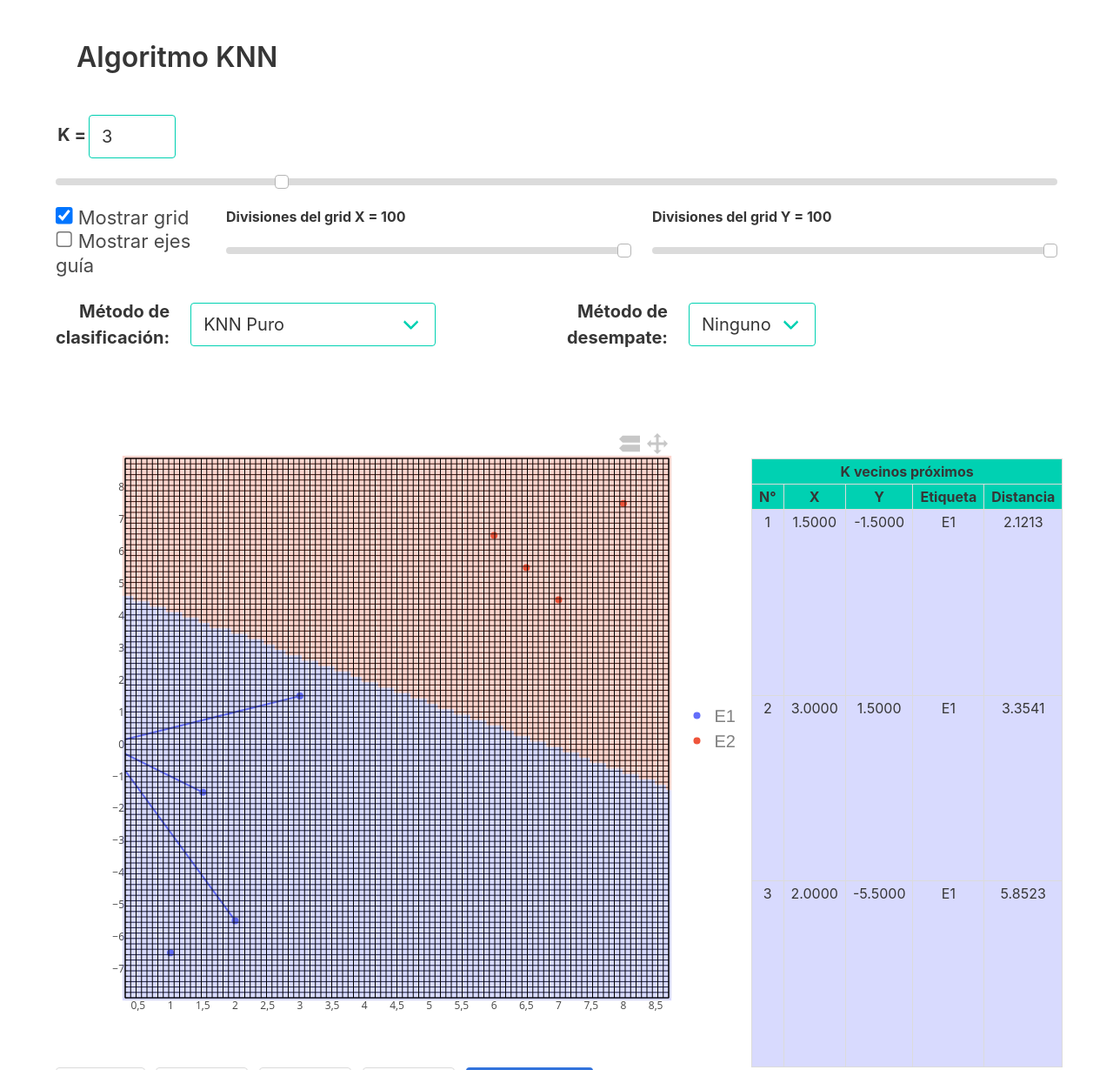
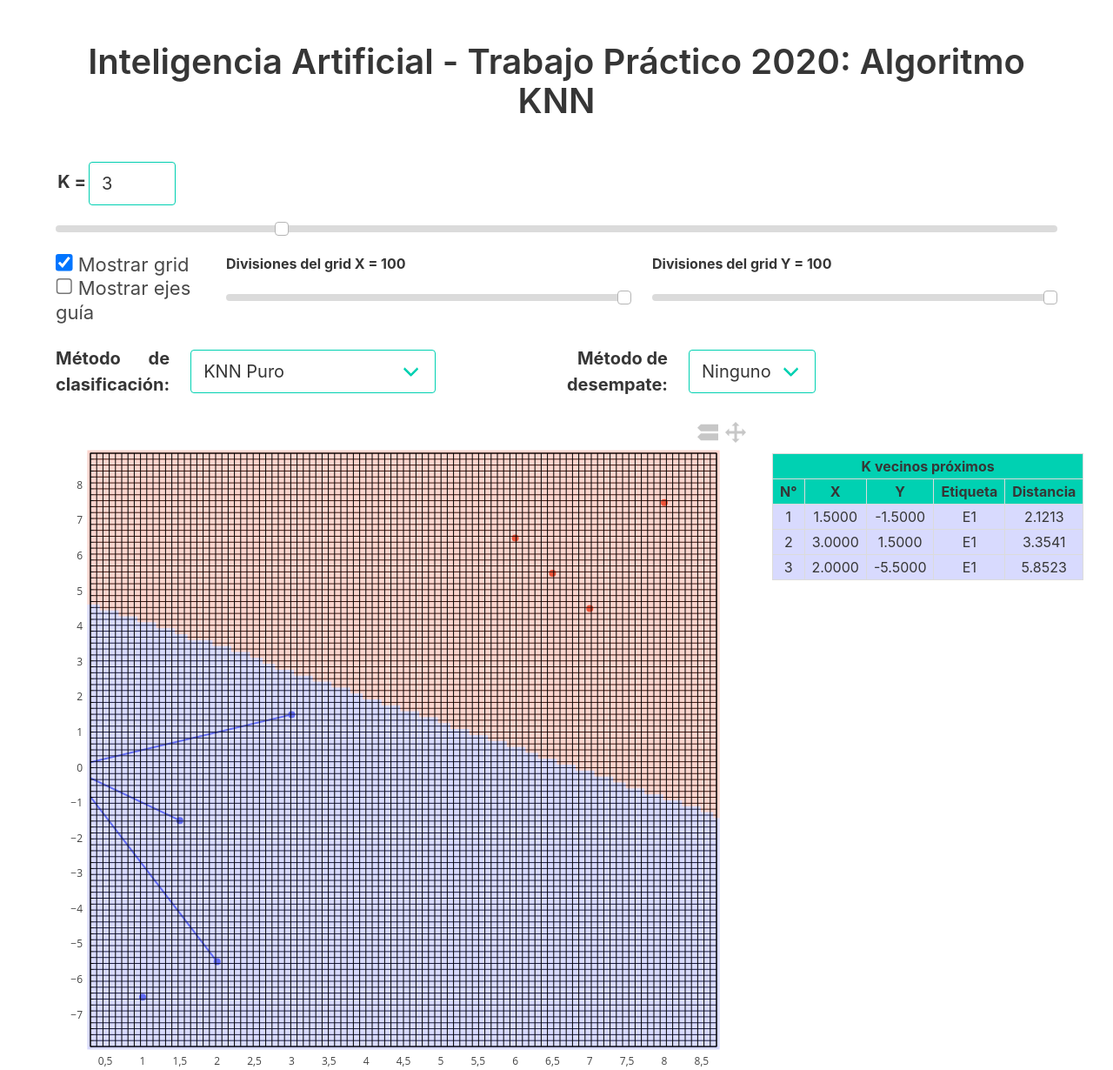
Before and after one commit to ianvaernet/IA-TPI, a plain HTML site: page index.html in a window 1280 px wide. Shown: the top 1230 px of the page at 87% size. Drawn offline with nearby package versions, Linux system fonts and the light colour scheme.

Commit message:
labels moved and chart resized

```diff
--- a/css/main.css
+++ b/css/main.css
@@ -4,8 +4,12 @@
   pointer-events: none;
 }
 
-.inline {
-  display: inline-flex;
+.text-center {
+  text-align: center;
+}
+
+.text-justify {
+  text-align: justify;
 }
 
 .font-18 {
@@ -17,7 +21,7 @@
 }
 
 #knn-table {
-  margin-top: 100px;
+  margin-top: 40px;
 }
 
 #k-label {
@@ -27,11 +31,6 @@
 
 #k-input {
   max-width: 100px;
-}
-
-.modebar {
-  margin-top: 67px !important;
-  margin-right: 90px !important;
 }
 
 .td-remove-row {
--- a/index.html
+++ b/index.html
@@ -1,6 +1,6 @@
 <html>
   <head>
-    <title>TPI IA 2020: KNN</title>
+    <title>IA-TP2020: Algoritmo KNN</title>
     <link rel="stylesheet" href="css/main.css" />
     <link rel="stylesheet" href="css/bulma.min.css" />
     <link rel="stylesheet" href="css/bulma-slider.min.css" />
@@ -23,7 +23,9 @@
       <section class="hero">
         <div class="hero-body">
           <div class="container">
-            <h1 class="title">Algoritmo KNN</h1>
+            <h1 class="title is-2 text-center">
+              Inteligencia Artificial - Trabajo Práctico 2020: Algoritmo KNN
+            </h1>
             <!-- <h2 class="subtitle"></h2> -->
           </div>
         </div>
@@ -100,7 +102,7 @@
       <div class="columns">
         <div class="field is-horizontal column is-vcentered mb-0">
           <div class="field-label is-medium pt-0">
-            <label class="label">Método de clasificación:</label>
+            <label class="label text-justify">Método de clasificación:</label>
           </div>
           <div class="field-body columns is-vcentered ml-0">
             <div class="select is-primary is-medium">
@@ -125,9 +127,12 @@
         </div>
       </div>
 
-      <div class="inline">
+      <div class="columns">
+        <div class="column">
           <canvas id="canvas" width="800px" height="800px"></canvas>
           <div id="chart"></div>
+        </div>
+        <div class="column">
           <!-- Display the k nearest neighbours -->
           <table class="table is-bordered is-striped is-narrow is-hoverable has-text-centered" id="knn-table">
             <thead class="has-background-primary has-text-white">
@@ -144,6 +149,7 @@
             </thead>
             <tbody id="knn-table-body"></tbody>
           </table>
+        </div>
       </div>
       <div class="mb-2">
         <button
@@ -173,9 +179,9 @@
         <button class="button is-link" id="add-dataset-button">Cargar dataset</button>
         <input id="file-input" type="file" accept=".csv, .txt" style="display: none" />
       </div>
-      <div class="columns inline">
+      <div class="columns">
         <!-- Display the dataset currently on the plot -->
-        <div class="column is-three-quarters">
+        <div class="column is-8">
           <table class="table is-bordered is-striped is-narrow is-hoverable has-text-centered mb-5">
             <thead class="has-background-primary has-text-white">
               <tr>
@@ -191,9 +197,10 @@
             <tbody id="dataset-table-body"></tbody>
           </table>
         </div>
+        <div class="column is-1"></div>
 
         <!-- Display the precision of the clasiffications for every k -->
-        <div class="column">
+        <div class="column is-3">
           <table class="table is-bordered is-striped is-hoverable has-text-centered mb-5">
             <thead class="has-background-primary has-text-white">
               <tr>
--- a/plot.js
+++ b/plot.js
@@ -32,8 +32,16 @@ class Plot {
     this.knnTable = knnTable;
     this.chart = document.getElementById(chartId);
     this.layout = {
+      autosize: false,
       height: 800,
       width: 800,
+      margin: {
+        l: 40,
+        r: 40,
+        b: 40,
+        t: 40,
+        pad: 8,
+      },
       xaxis: {
         nticks: 21,
         range: [-15, 15],
@@ -47,7 +55,9 @@ class Plot {
         zeroline: false,
       },
       legend: {
-        y: 0.5,
+        orientation: 'h',
+        x: -0.02,
+        y: -0.04,
         yref: 'paper',
         font: {
           family: 'Avenir, Helvetica, Arial, sans-serif',
```
Lines whose indentation alone changed are shown as unchanged.
